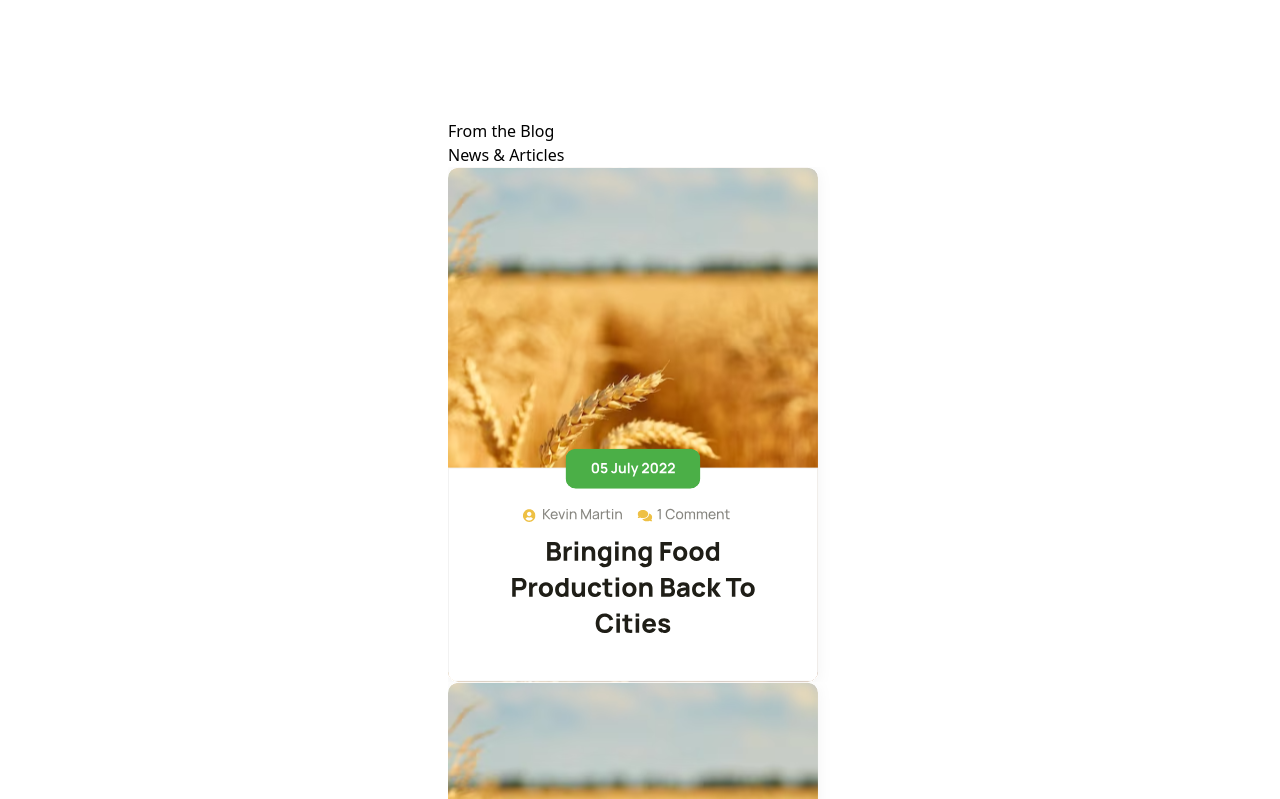
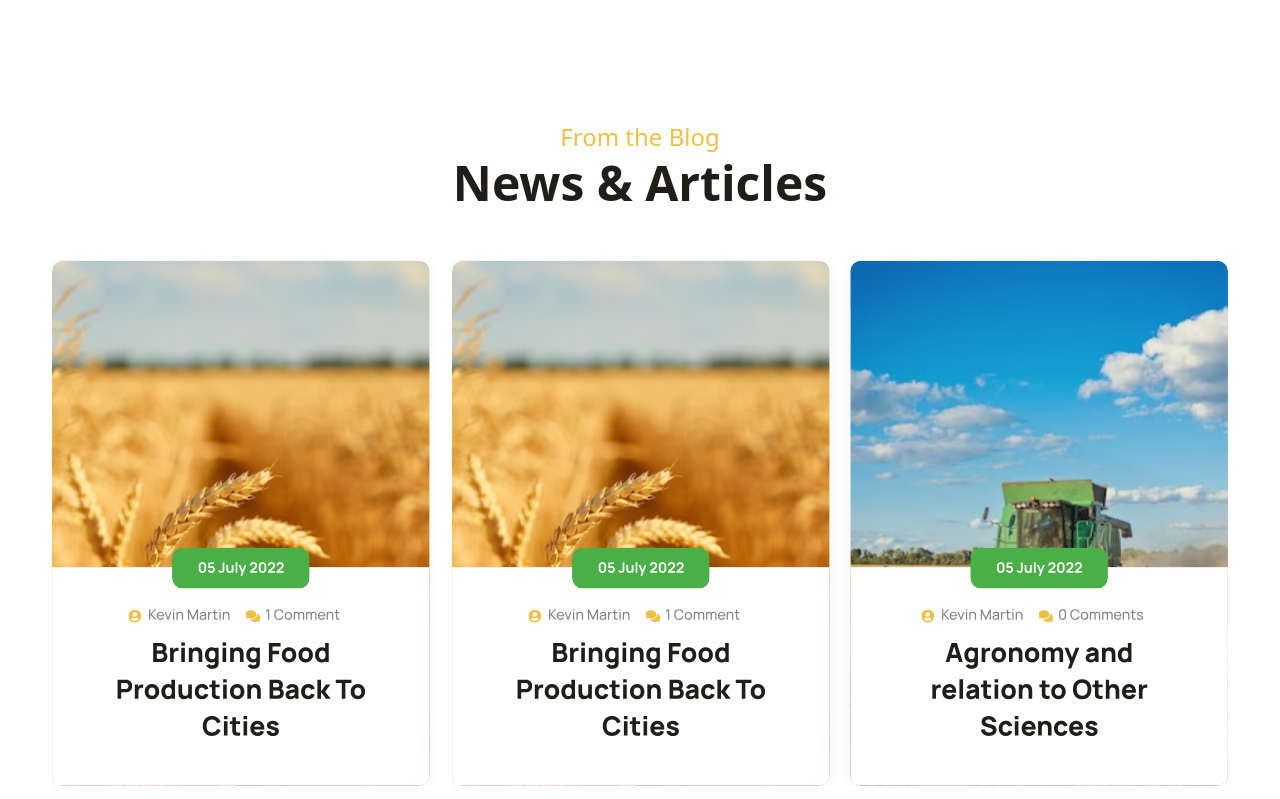
Before and after one commit to Tornike512/Agrios-website-tailwind, a React (Vite) app: page / in a window 1280 px wide. Shown: the part 5621-6420 px from the top of the page. Built offline with nearby package versions, Linux system fonts and the light colour scheme.

Commit message:
News Section Style

```diff
--- a/src/pages/HomePage/NewsSection/NewsSection.tsx
+++ b/src/pages/HomePage/NewsSection/NewsSection.tsx
@@ -3,13 +3,27 @@ import foodProductionImage from "src/assets/food-production-image.svg";
 
 export function NewsSection() {
   return (
-    <article>
-      <h4>From the Blog</h4>
-      <h2>News & Articles</h2>
-      <figure className="">
-        <img src={foodProductionImage} alt="Wheat Farming Image" />
-        <img src={foodProductionImage} alt="Wheat Farming Image" />
-        <img src={agronomyImage} alt="Agronomy Image" />
+    <article className="flex flex-col items-center justify-center w-full max-w-[1200px] mb-[113px]">
+      <h4 className="text-[24px] text-[#EEC044]">From the Blog</h4>
+      <h2 className="text-[48px] text-[#1F1E17] font-bold leading-[55px] mb-[50px]">
+        News & Articles
+      </h2>
+      <figure className="grid grid-cols-[1fr_1fr_1fr]">
+        <img
+          className="cursor-pointer w-full"
+          src={foodProductionImage}
+          alt="Wheat Farming Image"
+        />
+        <img
+          className="ml-[8px] cursor-pointer w-full"
+          src={foodProductionImage}
+          alt="Wheat Farming Image"
+        />
+        <img
+          className="cursor-pointer w-full"
+          src={agronomyImage}
+          alt="Agronomy Image"
+        />
       </figure>
     </article>
   );
```
